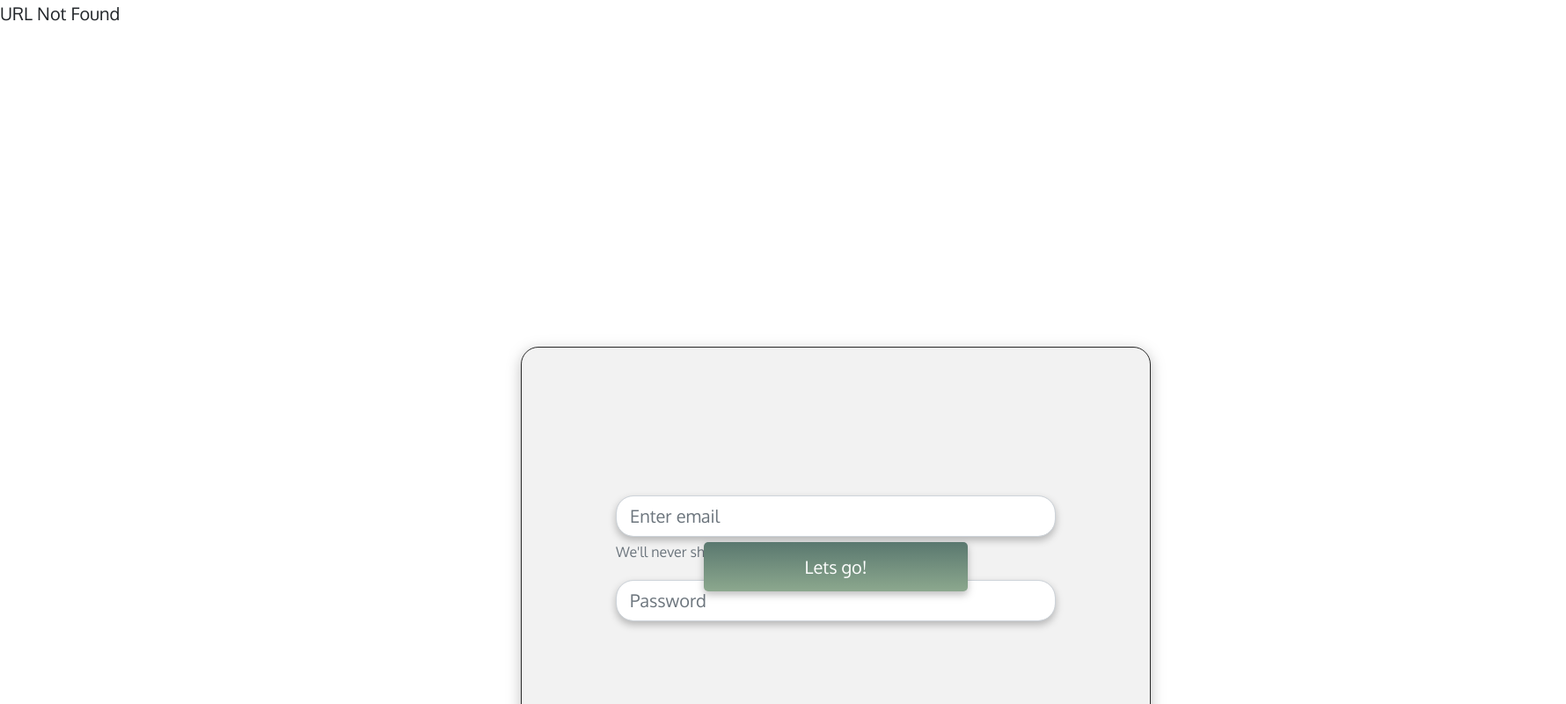
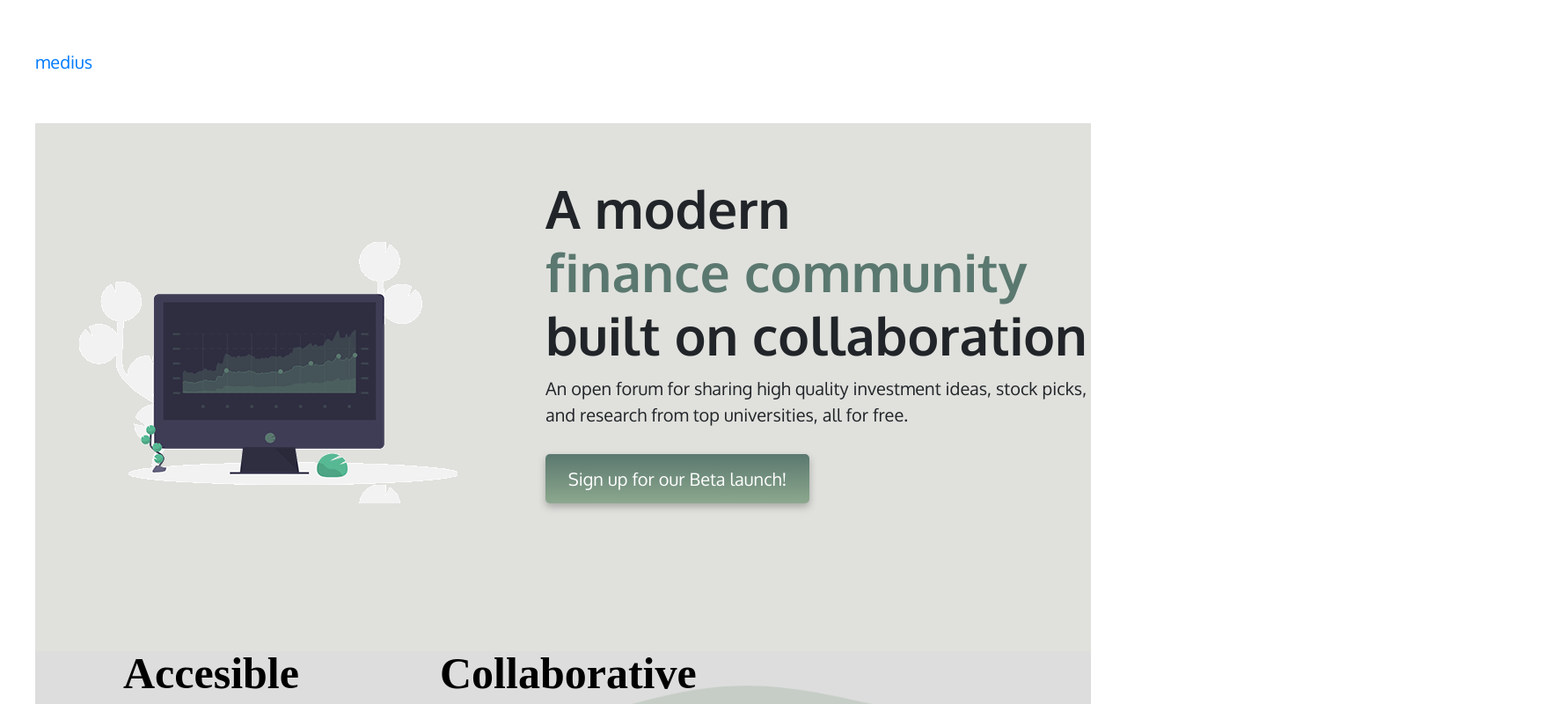
Before and after one commit to Medius-Research-Website/medius-frontend, a React (Create React App) app: page /signin in a window 1280 px wide. Before the commit this address had no page. Shown: the top 800 px of the page at 88% size, 1780 px wide, since content can reach past the window. Built offline with nearby package versions, Linux system fonts and the light colour scheme.

Commit message:
trying to fix weird bug

```diff
--- a/src/App.jsx
+++ b/src/App.jsx
@@ -12,23 +12,18 @@ import LandingPage from "./pages/landingPage";
 import Community from "./pages/communityPage";
 import "bootstrap/dist/css/bootstrap.min.css";
 
-const FallBack = (props) => {
-  return <div>URL Not Found</div>;
-};
-
 function App() {
   return (
     <Router>
       <div>
         {/* <Navbar /> */}
-        <Route exact path="/" component={home} />
-        <Route exact path="/about" component={about} />
-        <PrivateRoute exact path="/userprofile" component={userprofile} />
-        <Route exact path="/signup" component={Signup} />
-        <Route exact path="/signin" component={Signin} />
-        <PrivateRoute exact path="/landingpage" component={LandingPage} />
-        <Route exact path="/communitypage" component={Community} />
-        <Route component={FallBack} />
+          <Route path="/" component={home} />
+          <Route exact path="/about" component={about} />
+          <PrivateRoute exact path="/userprofile" component={userprofile} />
+          <Route exact path="/signup" component={Signup} />
+          <PrivateRoute exact path="/signin" component={Signin} />
+          <Route exact path="/landingpage" component={LandingPage} />
+          <Route exact path="/communitypage" component={Community} />
       </div>
     </Router>
   );
--- a/src/actions/index.js
+++ b/src/actions/index.js
@@ -44,7 +44,7 @@ export function signinUser(user, history) {
     return (dispatch) => {
       axios.post(`${ROOT_URL}/signup`, user)
         .then((response) => {
-          console.log("success")
+          console.log("success");
           dispatch({ type: ActionTypes.AUTH_USER });
           localStorage.setItem('token', response.data.token);
           history.push('/landingpage');
@@ -52,7 +52,7 @@ export function signinUser(user, history) {
         .catch((error) => {
           console.log("failure");
           // console.log(error.response.data);
-          // dispatch({ type: ActionTypes.INVALID_CREDENTIALS });
+          dispatch({ type: ActionTypes.INVALID_CREDENTIALS });
         });
     };
   }
--- a/src/components/css_files/signUp.css
+++ b/src/components/css_files/signUp.css
@@ -2,7 +2,7 @@ html {
     box-sizing: border-box;
 }
 
-#sign-in {
+#sign-up {
     position: absolute;
     z-index: 10;
     left: 592px;
@@ -25,7 +25,7 @@ html {
     align-items: center;
 }
 
-#sign-in > p {
+#sign-up > p {
     width: 716px;
     height: 68px;
 
--- a/src/components/signin.jsx
+++ b/src/components/signin.jsx
@@ -26,7 +26,6 @@ class Signin extends Component {
   }
 
   onClickSignIn() {
-
     const user = {
       email: this.state.email,
       password: this.state.password,
@@ -35,7 +34,6 @@ class Signin extends Component {
   }
 
   render() {
-
     return (
       <div id="sign-in">
         <Form>
--- a/src/components/signup.js
+++ b/src/components/signup.js
@@ -20,7 +20,7 @@ class Signin extends Component {
     this.onInputChangeUsername = this.onInputChangeUsername.bind(this);
     this.onInputChangeFirstName = this.onInputChangeFirstName.bind(this);
     this.onInputChangeLastName = this.onInputChangeLastName.bind(this);
-    this.onClickSignIn = this.onClickSignIn.bind(this);
+    this.onClickSignUp = this.onClickSignUp.bind(this);
     this.xOut = this.xOut.bind(this);
   }
 
@@ -44,7 +44,7 @@ class Signin extends Component {
     this.setState({ username: event.target.value });
   }
 
-  onClickSignIn() {
+  onClickSignUp() {
     this.props.onClose();
 
     const user = {
@@ -67,7 +67,7 @@ class Signin extends Component {
     }
 
     return (
-      <div id="sign-in">
+      <div id="sign-up">
         <p>Sign Up!</p>
         <button type="button" id="close-button" onClick={this.xOut}>&times;</button>
         <Form>
@@ -91,7 +91,7 @@ class Signin extends Component {
             <Form.Control type="password" placeholder="Password" onChange={this.onInputChangePassword}/>
           </Form.Group>
           <Link to="landingpage">
-            <Button id="signUpBtn" variant="primary" type="submit" onClick={this.onClickSignIn}>
+            <Button id="signUpBtn" variant="primary" type="submit" onClick={this.onClickSignUp}>
               Submit
             </Button>
           </Link>
```
